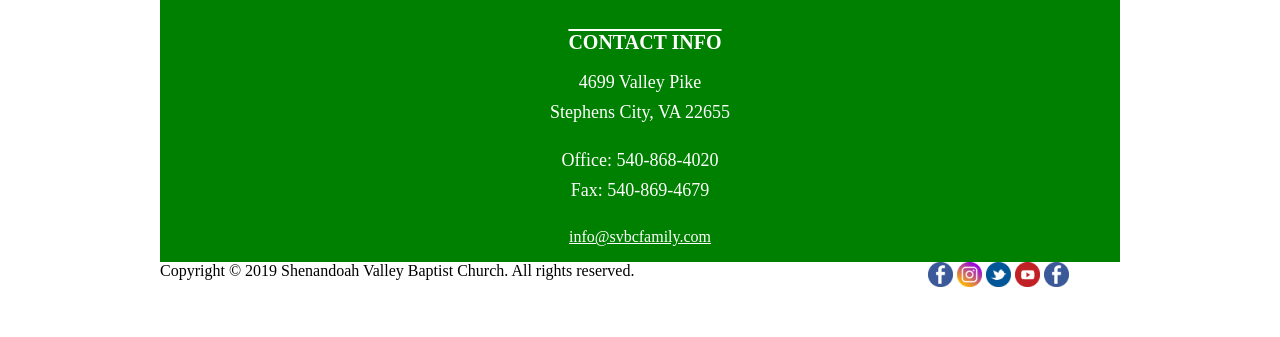
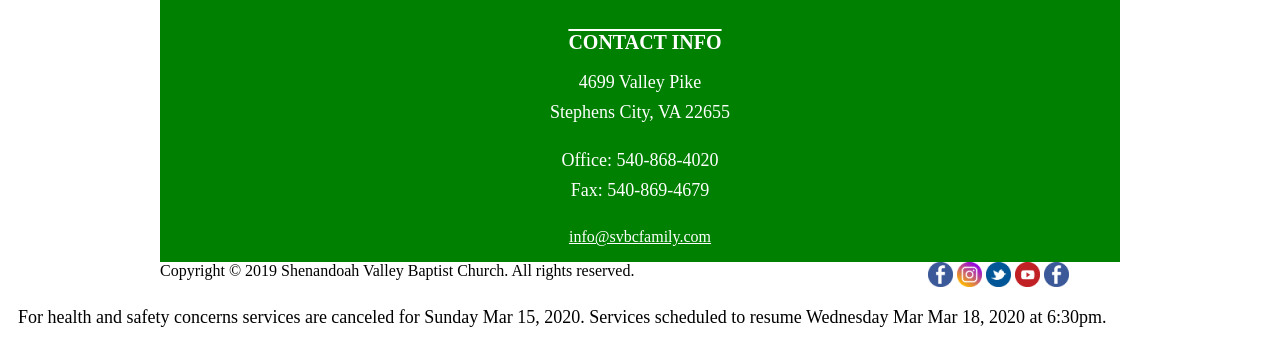
Before and after one commit to lewisdm87/svbcfamily.github.io, a PHP site: page /index.php in a window 1280 px wide. Shown: the part 1194-1531 px from the top of the page. Before the commit the page ends 1481 px from the top, so only its background shows below. Run offline with PHP 8.4, Linux system fonts and the light colour scheme; some libraries are stand-ins or nearby versions.

Commit message:
Canceled services mar 15, 2020

```diff
--- a/includes/footer.php
+++ b/includes/footer.php
@@ -34,3 +34,7 @@
 		  title="facebook.com/svbc.awana"><img src="media/ico/fb.png" width="25" height="25" alt="fb-awana"/>
 		</a>
 	</div>
+
+	</div>
+	<p> For health and safety concerns services are canceled for Sunday Mar 15, 2020. Services scheduled to resume Wednesday Mar Mar 18, 2020 at 6:30pm. </p>
+	</div>
```
